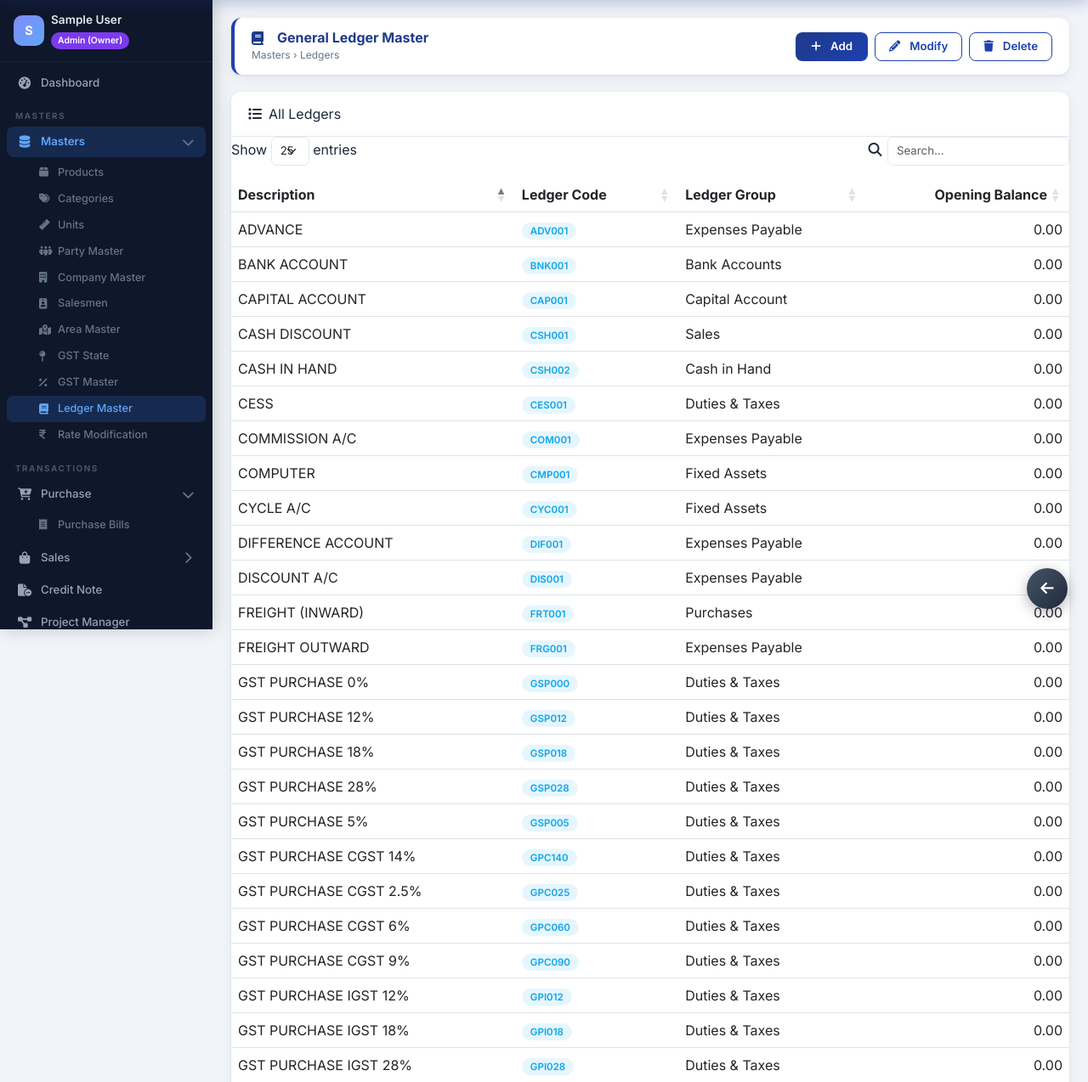
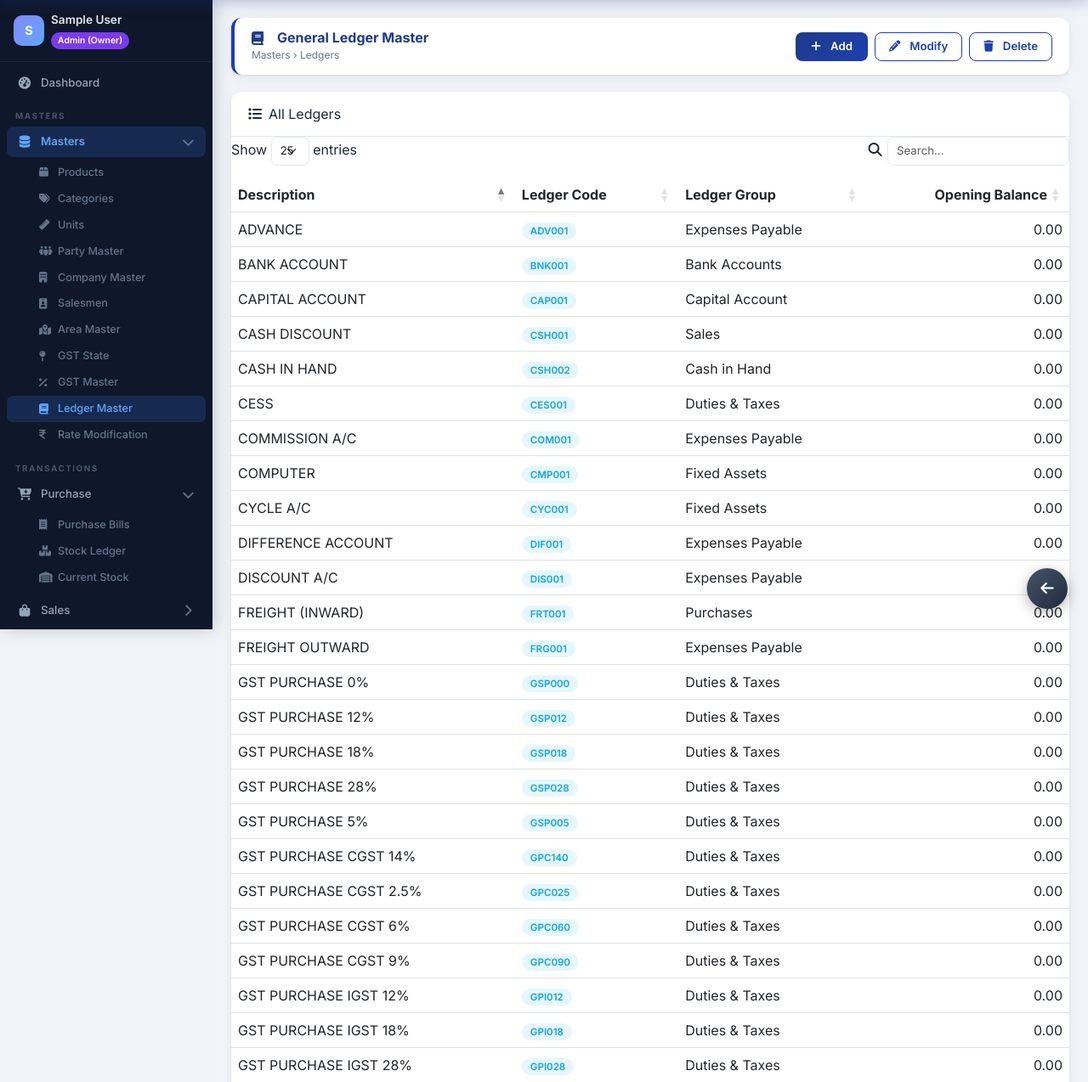
Before and after one commit to Vishal-9648169281/ctc_solutions, a Django app: page /masters/ledger/ in a window 1280 px wide, after a click on "Purchase". Shown: the part 59-1333 px from the top of the page at 85% size. Run offline with Django 5.2, Linux system fonts and the light colour scheme; the visitor is signed in with stand-in values (Sample User, id 1); data comes from the database, SQL or seed files in the repository; some libraries are stand-ins or nearby versions.

Commit message:
Ledger group: datalist for manual+dropdown input; add Stock Ledger to Purchase sidebar

```diff
--- a/templates/base.html
+++ b/templates/base.html
@@ -322,6 +322,8 @@ body.sidebar-collapsed #main{margin-left:var(--sidebar-collapsed)}
   </div>
   <div class="collapse sub-nav" id="purchaseMenu">
     <a href="/purchase/bills/" class="sub-nav-link"><i class="fa fa-receipt"></i> Purchase Bills</a>
+    <a href="/reports/stock/" class="sub-nav-link"><i class="fa fa-boxes"></i> Stock Ledger</a>
+    <a href="/reports/stock/" class="sub-nav-link"><i class="fa fa-warehouse"></i> Current Stock</a>
   </div>
 
   <div class="nav-item-wrap">
--- a/templates/masters/ledger_list.html
+++ b/templates/masters/ledger_list.html
@@ -59,8 +59,10 @@
                         <input type="text" name="ledger_code" id="f_code" class="form-control form-control-sm" required placeholder="e.g. CSH001">
                     </div>
                     <div class="mb-3">
-                        <label class="form-label-sm">Ledger Group</label>
-                        <select name="ledger_group" id="f_grp" class="form-select form-select-sm">
+                        <label class="form-label-sm">Ledger Group <small class="text-muted">(select or type custom)</small></label>
+                        <input type="text" name="ledger_group" id="f_grp" class="form-control form-control-sm"
+                               list="grpList" placeholder="Select or type group name..." autocomplete="off">
+                        <datalist id="grpList">
                             <option value="PURCHASES">Purchases</option>
                             <option value="SALES">Sales</option>
                             <option value="EXPENSES_PAYABLE">Expenses Payable</option>
@@ -72,7 +74,8 @@
                             <option value="FIXED_ASSETS">Fixed Assets</option>
                             <option value="CAPITAL">Capital Account</option>
                             <option value="OTHER">Other</option>
-                        </select>
+                        </datalist>
+                        <small class="text-muted"><i class="fa fa-info-circle me-1"></i>Click arrow or type to search/add custom group</small>
                     </div>
                     <div class="mb-3">
                         <label class="form-label-sm">Opening Balance</label>
@@ -108,7 +111,7 @@ function openM(m) {
     document.getElementById('f_pk').value   = m === 'add' ? '' : sD.pk;
     document.getElementById('f_desc').value = m === 'add' ? '' : sD.desc;
     document.getElementById('f_code').value = m === 'add' ? '' : sD.code;
-    document.getElementById('f_grp').value  = m === 'add' ? 'OTHER' : sD.grp;
+    document.getElementById('f_grp').value  = m === 'add' ? '' : sD.grp;
     document.getElementById('f_op').value   = m === 'add' ? '0.00' : sD.op;
     ledgerModal.show();
     setTimeout(() => document.getElementById('f_desc').focus(), 400);
```
